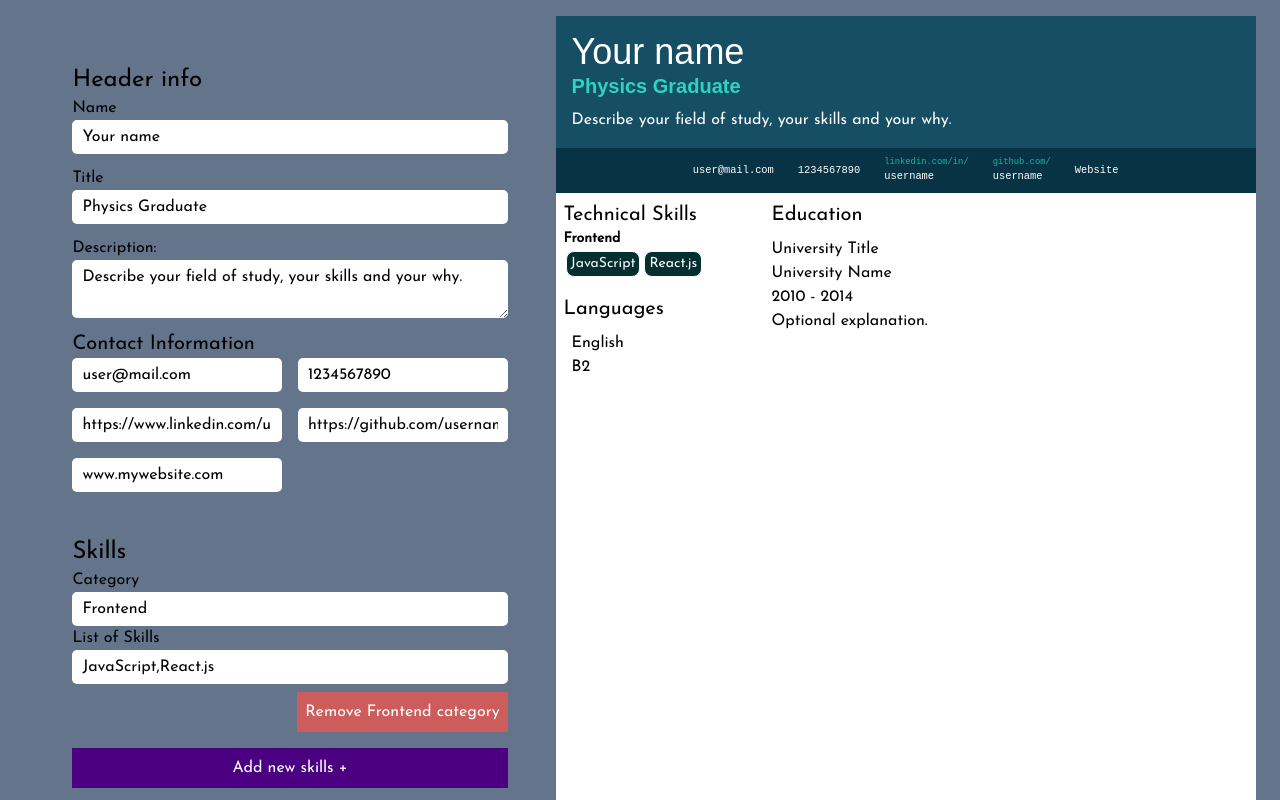
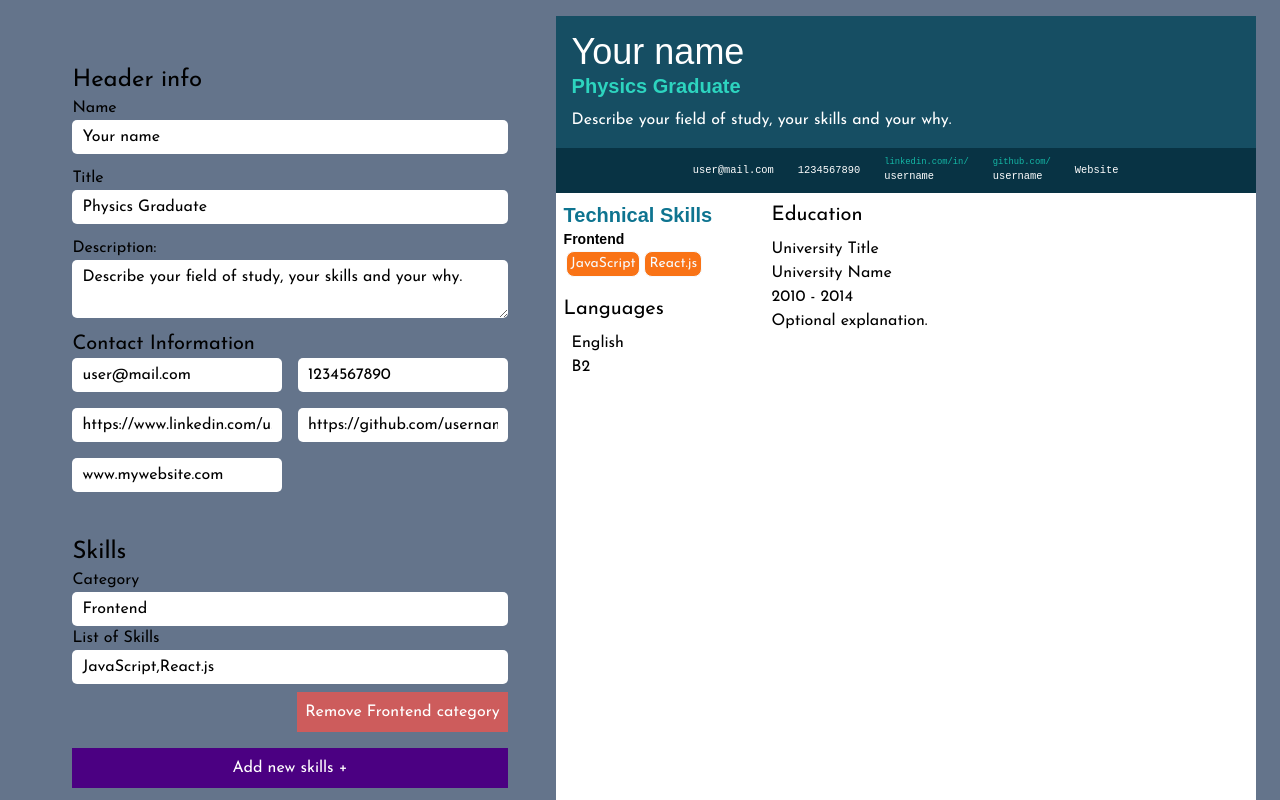
Before and after one commit to iaaron-xyz/cv-application, a React (Create React App) app: page / in a window 1280 px wide. Shown: the top 800 px of the page. Built offline with nearby package versions, Linux system fonts and the light colour scheme; a web font is replaced by a local one.

Commit message:
style technical skills render section

```diff
--- a/src/components/RenderSidebar.js
+++ b/src/components/RenderSidebar.js
@@ -3,7 +3,7 @@ import React from 'react'
 const RenderSidebar = ({ data }) => {
   return (
     <div className="render-sidebar row-span-full p-2">
-      <h2 className='text-xl'>Technical Skills</h2>
+      <h2 className='display-font text-xl font-bold text-cyan-700'>Technical Skills</h2>
       <SidebarSkill data={data} />
       <SidebarLang data={data} />
     </div>
@@ -17,7 +17,7 @@ const SidebarSkill = ({data}) => {
       {data.skills.map((skill, index) => {
         return (
           <div key={index}>
-            <h3 className='font-bold'>{skill.skillCategory}</h3>
+            <h3 className='display-font font-bold'>{skill.skillCategory}</h3>
             <div className='flex flex-row flex-wrap'>
               {/* Render evert skill item */}
               {skill.skillsList.map((skillItem,index2) => {
@@ -36,7 +36,7 @@ const ItemSkill = ({ skillItem }) => {
   return (
     <div className='flex flex-row flex-wrap'>
       { skillItem ? (
-        <span className='m-0.5 p-0.5 px-1 border border-slate-50 rounded-lg bg-teal-950 text-slate-50'>
+        <span className='m-0.5 p-0.5 px-1 border border-slate-50 rounded-lg bg-orange-500 text-slate-50'>
           {skillItem}
         </span>
       ) : (
```
